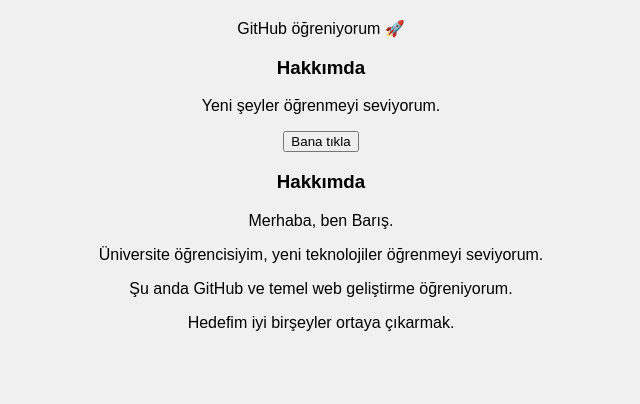
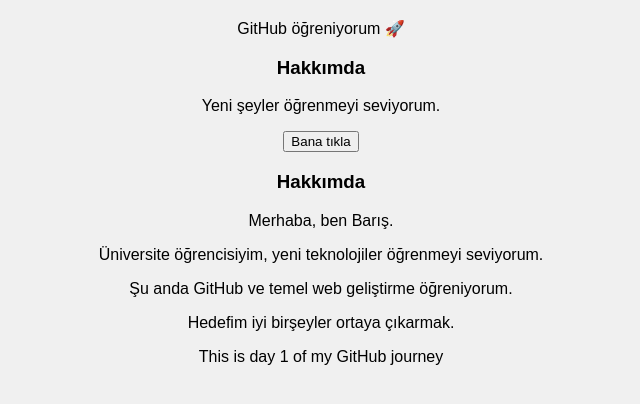
Before and after one commit to erdurakmavis-source/Baris---website, a plain HTML site: page index.html in a window 1280 px wide. Shown: the part 62-466 px from the top of the page, without its empty margins (319-959 px from the left). Drawn offline with Linux system fonts and the light colour scheme.

Commit message:
Update index.html

```diff
--- a/index.html
+++ b/index.html
@@ -32,3 +32,5 @@
 <p>Üniversite öğrencisiyim, yeni teknolojiler öğrenmeyi seviyorum.</p>
 <p>Şu anda GitHub ve temel web geliştirme öğreniyorum.</p>
 <p>Hedefim iyi birşeyler ortaya çıkarmak.</p>
+
+This is day 1 of my GitHub journey
```
